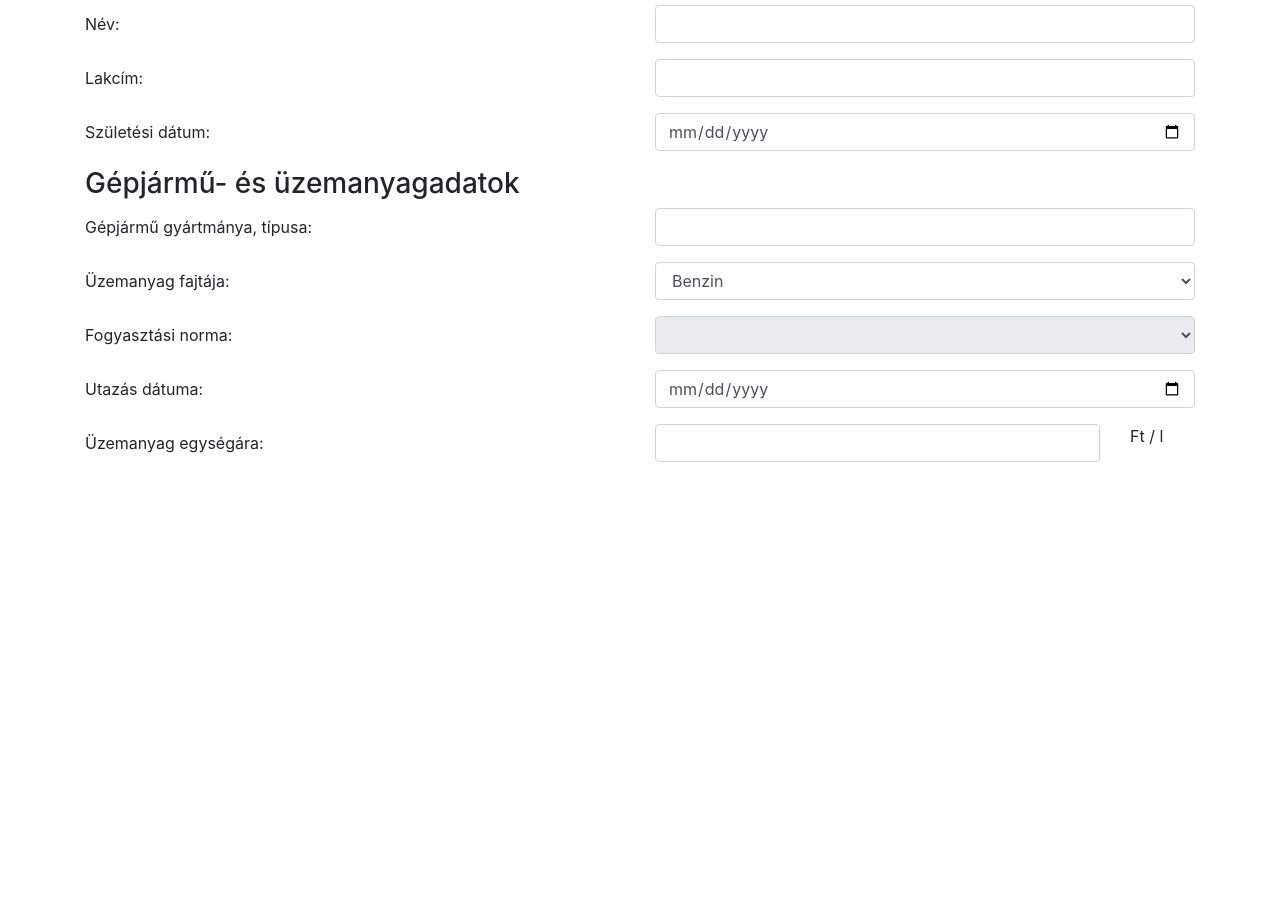
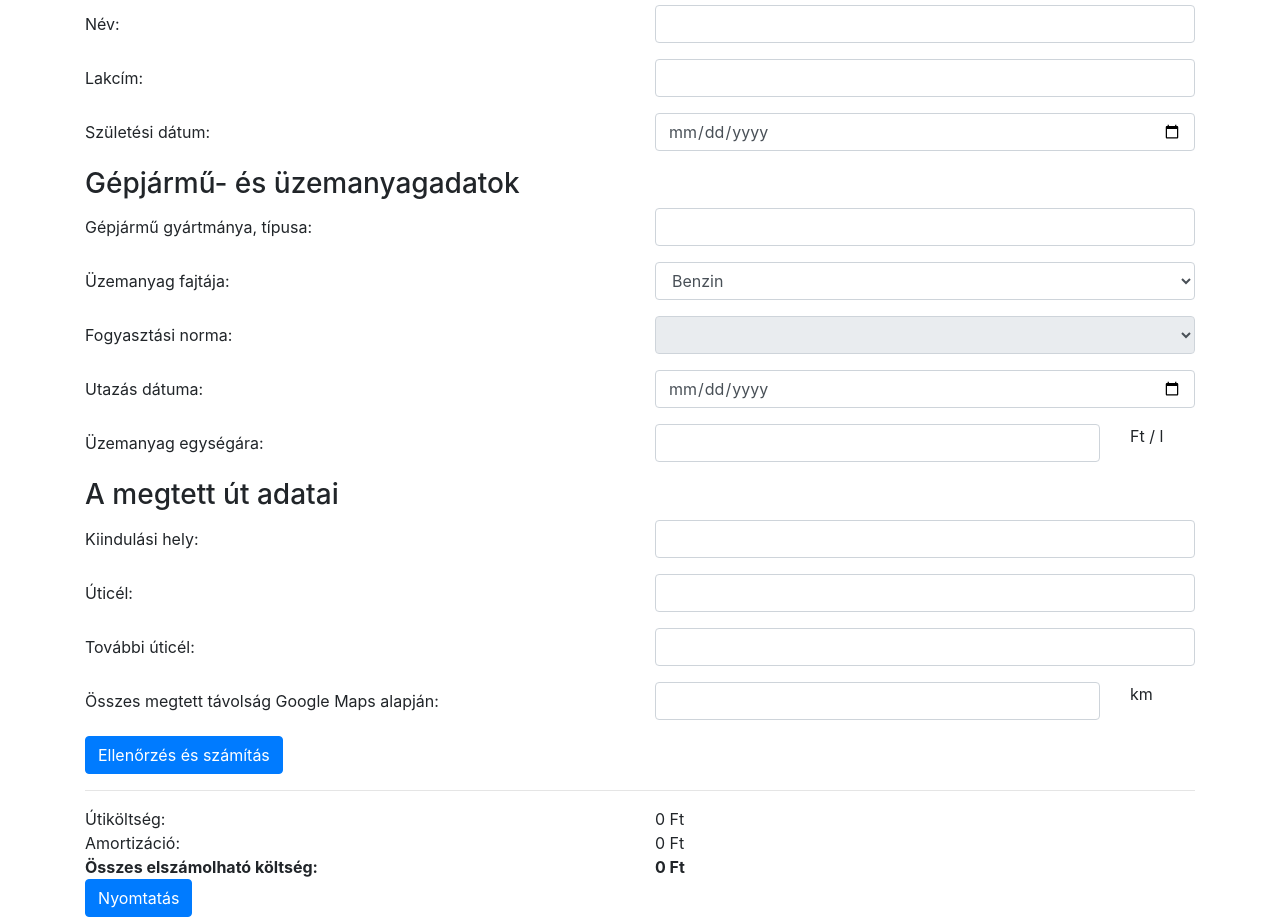
Before and after one commit to paksisoma/utikoltseg, a plain HTML site: page index.html in a window 1280 px wide. Shown: the part 93-1010 px from the top of the page. Before the commit the page ends 800 px from the top, so only its background shows below. Drawn offline with nearby package versions, Linux system fonts and the light colour scheme.

Commit message:
A megtett út adatai, összesítő

```diff
--- a/index.html
+++ b/index.html
@@ -73,10 +73,64 @@
 			<div class="form-group row">
 				<label for="egysegar" class="col-sm-6 col-form-label">Üzemanyag egységára:</label>
 				<div class="col-sm-5">
-					<input type="text" class="form-control" id="egysegar">
+					<input type="number" class="form-control" id="egysegar">
 				</div>
 				<div class="col-sm-1">Ft / l</div>
 			</div>
+
+			<!--A megtett út adatai-->
+			<h3>A megtett út adatai</h3>
+
+			<div class="form-group row">
+				<label for="kiindulas" class="col-sm-6 col-form-label">Kiindulási hely:</label>
+				<div class="col-sm-6">
+					<input type="text" class="form-control" id="kiindulas">
+				</div>
+			</div>
+
+			<div class="form-group row">
+				<label for="uticel" class="col-sm-6 col-form-label">Úticél:</label>
+				<div class="col-sm-6">
+					<input type="text" class="form-control" id="uticel">
+				</div>
+			</div>
+
+			<div class="form-group row">
+				<label for="tovabbiuticel" class="col-sm-6 col-form-label">További úticél:</label>
+				<div class="col-sm-6">
+					<input type="text" class="form-control" id="tovabbiuticel">
+				</div>
+			</div>
+
+			<div class="form-group row">
+				<label for="megtett" class="col-sm-6 col-form-label">Összes megtett távolság Google Maps alapján:</label>
+				<div class="col-sm-5">
+					<input type="number" class="form-control" id="megtett">
+				</div>
+				<div class="col-sm-1">km</div>
+			</div>
+
+			<button type="button" class="btn btn-primary" onclick="szamitas()">Ellenőrzés és számítás</button>
+
+			<!--Összesítő-->
+			<hr>
+
+			<div class="row">
+				<div class="col-sm-6">Útiköltség:</div>
+				<div class="col-sm-6" id="utikoltseg">0 Ft</div>
+			</div>
+
+			<div class="row">
+				<div class="col-sm-6">Amortizáció:</div>
+				<div class="col-sm-6" id="amortizacio">0 Ft</div>
+			</div>
+
+			<div class="row font-weight-bold">
+				<div class="col-sm-6">Összes elszámolható költség:</div>
+				<div class="col-sm-6" id="osszeskoltseg">0 Ft</div>
+			</div>
+
+			<button type="button" class="btn btn-primary" onclick="nyomtatas()">Nyomtatás</button>
 		</form>
 	</body>
 </html>
```
